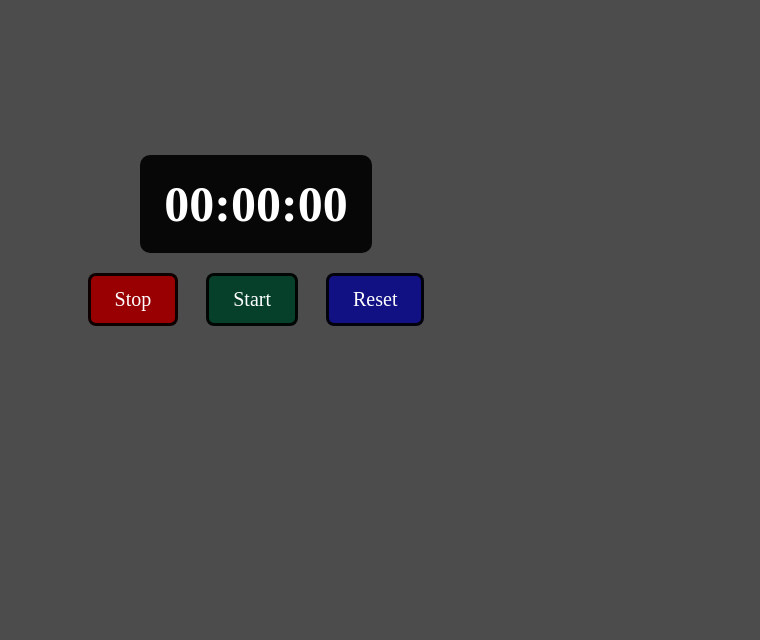
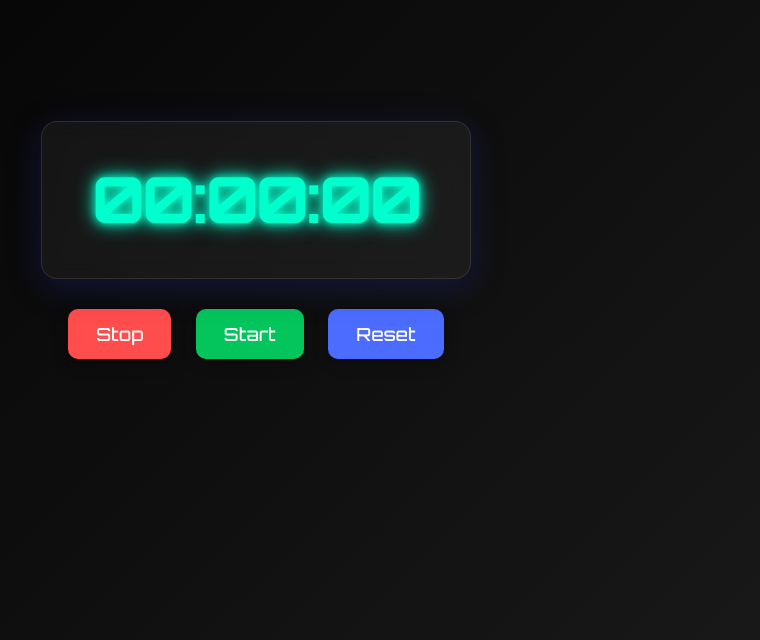
Before and after one commit to TiwariDivya25/PRODIGY_WD_02, a plain HTML site: page index.html in a window 1280 px wide. Shown: the part 160-800 px from the top of the page, without its empty margins (384-1144 px from the left). Drawn offline with Linux system fonts and the light colour scheme.

Commit message:
Improve styling of styles.css

```diff
--- a/styles.css
+++ b/styles.css
@@ -1,55 +1,72 @@
-*{
+@import url('https://fonts.googleapis.com/css2?family=Orbitron:wght@500&display=swap');
+
+* {
   margin: 0;
   padding: 0;
   box-sizing: border-box;
-  font-family: Times New Roman;
+  font-family: 'Orbitron', sans-serif;
 }
 
-body{
-  background-color: rgba(0,0,0,0.7);
+body {
+  background: linear-gradient(135deg, #000000, #1a1a1a);
   color: #ffffff;
   display: flex;
   justify-content: center;
   align-items: center;
   min-height: 100vh;
   flex-direction: column;
+  padding: 20px;
 }
 
-.stopwatch{
-  background-color: rgba(0,0,0,0.9);
-  padding: 20px 24px;
-  border-radius: 10px;
+.stopwatch {
+  background: rgba(255, 255, 255, 0.05);
+  border: 1px solid rgba(255, 255, 255, 0.1);
+  box-shadow: 0 8px 32px 0 rgba(31, 38, 135, 0.37);
+  backdrop-filter: blur(10px);
+  -webkit-backdrop-filter: blur(10px);
+  border-radius: 16px;
+  padding: 40px 50px;
+  text-align: center;
+  transition: all 0.3s ease-in-out;
 }
 
-.timerDisplay{
-  font-size: 50px;
-  font-weight: 600 ;
+.timerDisplay {
+  font-size: 60px;
+  font-weight: bold;
+  color: #00ffcc;
+  text-shadow: 0 0 10px #00ffcc, 0 0 20px #00ffcc;
 }
 
-.functions{
-  margin-top: 20px;
+.functions {
+  margin-top: 30px;
 }
 
-.button{
-  font-size: 20px;
-  background: none;
-  border: solid;
-  border-color: rgba(0,0,0,0.9);
-  color: #fff;
-  background-color: var(--clr);
-  padding: 12px 24px;
-  margin-inline: 12px;
-  border-radius: 8px;
+.button {
+  font-size: 18px;
+  padding: 14px 28px;
+  margin: 0 10px;
+  border: none;
+  border-radius: 10px;
+  color: white;
   cursor: pointer;
+  transition: all 0.3s ease;
+  box-shadow: 0 4px 15px rgba(0, 0, 0, 0.3);
 }
 
-#stopBtn{
-  background-color: #980002;
-  bo
+#startBtn {
+  background-color: #04c45c;
 }
-#startBtn{
-  background-color:  #06402B;
+
+#stopBtn {
+  background-color: #ff4c4c;
 }
-#resetBtn{
-  background-color: #111184;
+
+#resetBtn {
+  background-color: #4b6cff;
 }
+
+.button:hover {
+  transform: scale(1.05);
+  filter: brightness(1.2);
+  box-shadow: 0 0 20px rgba(255, 255, 255, 0.2);
+}
```
